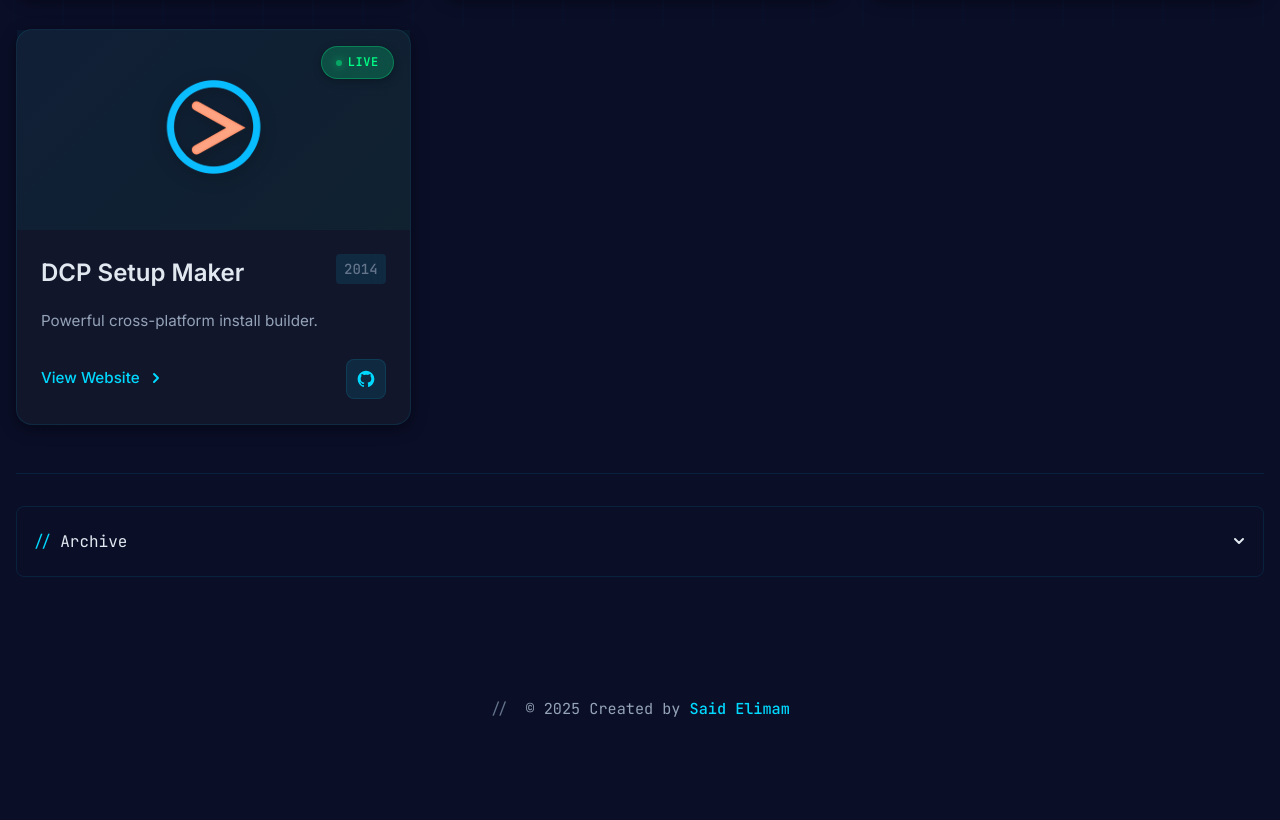
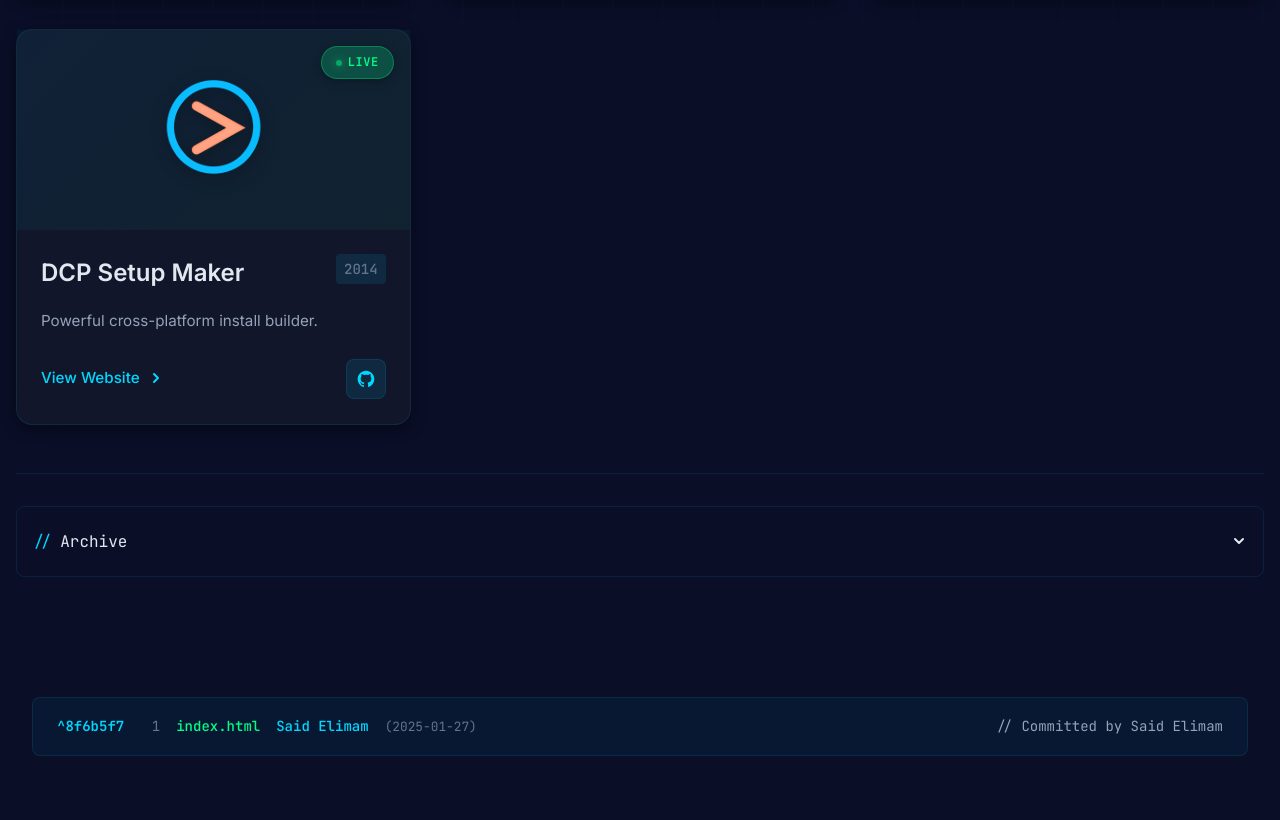
Before and after one commit to DevComPack/devcompack.github.io, a website: page index.html in a window 1280 px wide. Shown: the part 786-1606 px from the top of the page. Before the commit the page ends 1571 px from the top, so only its background shows below. Drawn offline with Linux system fonts and the light colour scheme.

Commit message:
Update portfolio links, enhance archive layout, and implement git blame design for footer

```diff
--- a/index.html
+++ b/index.html
@@ -26,24 +26,24 @@
 
 	<!-- Open Graph / Facebook -->
 	<meta property="og:type" content="website">
-	<meta property="og:url" content="https://devcompack.github.io/">
+	<meta property="og:url" content="https://dev.saidelimam.com/">
 	<meta property="og:title" content="Said Elimam | Public Dev Projects">
 	<meta property="og:description" content="Portfolio of Said Elimam - Public development projects including GoCollab.cc, DCP Setup Maker, Portfolio Template, and more.">
-	<meta property="og:image" content="https://devcompack.github.io/favicon.png">
+	<meta property="og:image" content="https://dev.saidelimam.com/favicon.png">
 	<meta property="og:site_name" content="Said Elimam Portfolio">
 	<meta property="og:locale" content="en_US">
 
 	<!-- Twitter -->
 	<meta name="twitter:card" content="summary_large_image">
-	<meta name="twitter:url" content="https://devcompack.github.io/">
+	<meta name="twitter:url" content="https://dev.saidelimam.com/">
 	<meta name="twitter:title" content="Said Elimam | Public Dev Projects">
 	<meta name="twitter:description" content="Portfolio of Said Elimam - Public development projects including GoCollab.cc, DCP Setup Maker, Portfolio Template, and more.">
-	<meta name="twitter:image" content="https://devcompack.github.io/favicon.png">
+	<meta name="twitter:image" content="https://dev.saidelimam.com/favicon.png">
 
 	<!-- Additional Meta Tags -->
 	<meta name="theme-color" content="#0a0e27">
 	<meta name="msapplication-TileColor" content="#0a0e27">
-	<link rel="canonical" href="https://devcompack.github.io/">
+	<link rel="canonical" href="https://dev.saidelimam.com/">
 
 	<!-- Structured Data (JSON-LD) -->
 	<script type="application/ld+json">
@@ -51,7 +51,7 @@
 		"@context": "https://schema.org",
 		"@type": "Person",
 		"name": "Said Elimam",
-		"url": "https://devcompack.github.io/",
+		"url": "https://dev.saidelimam.com/",
 		"sameAs": [
 			"https://saidelimam.com",
 			"https://github.com/saidelimam"
@@ -64,7 +64,7 @@
 	}
 	</script>
 
-	<script>
+	<script defer>
 		(function (i, s, o, g, r, a, m) {
 			i['GoogleAnalyticsObject'] = r; i[r] = i[r] || function () {
 				(i[r].q = i[r].q || []).push(arguments)
@@ -74,7 +74,6 @@
 
 		ga('create', 'UA-51359241-3', 'auto');
 		ga('send', 'pageview');
-
 	</script>
 </head>
 
@@ -106,7 +105,7 @@
 					</span>
 					<a href="https://simt.app" class="card-image">
 						<div class="card-image-wrapper">
-							<img alt="SIMT logo" src="images/simt.png">
+							<img alt="SIMT logo" src="images/simt.png" width="140" height="140" loading="eager" fetchpriority="high">
 						</div>
 					</a>
 					<div class="card-content">
@@ -132,7 +131,7 @@
 					</span>
 					<a href="https://github.com/saidelimam/portfolio" class="card-image">
 						<div class="card-image-wrapper">
-							<img alt="Portfolio Template logo" src="images/portfolio.webp">
+							<img alt="Portfolio Template logo" src="images/portfolio.webp" width="140" height="140" loading="eager">
 						</div>
 					</a>
 					<div class="card-content">
@@ -165,7 +164,7 @@
 					</span>
 					<a href="https://www.gocollab.cc" class="card-image">
 						<div class="card-image-wrapper">
-							<img alt="GoCollab logo" src="images/gocollab.ico">
+							<img alt="GoCollab logo" src="images/gocollab.ico" width="140" height="140" loading="eager">
 						</div>
 					</a>
 					<div class="card-content">
@@ -204,7 +203,7 @@
 					</span>
 					<a href="http://dev.saidelimam.com/setupmaker/" class="card-image">
 						<div class="card-image-wrapper">
-							<img alt="DCP Setup Maker logo" src="images/setupmaker.png">
+							<img alt="DCP Setup Maker logo" src="images/setupmaker.png" width="140" height="140" loading="lazy">
 						</div>
 					</a>
 					<div class="card-content">
@@ -243,101 +242,124 @@
 					</svg>
 				</button>
 				<div class="archive-content" id="archiveContent">
-					<div class="cards-container">
-						<div class="card" data-status="aborted">
-							<span class="card-label label-aborted">
+					<ul class="archive-list">
+						<li class="archive-item" data-status="aborted">
+							<div class="archive-item-content">
+								<div class="archive-item-header">
+									<div class="archive-item-left">
+										<img alt="RoleSwitch logo" src="images/roleswitch.png" width="40" height="40" loading="lazy" class="archive-logo">
+										<h3 class="archive-item-title">
+											<a href="https://github.com/RoleSwitch">RoleSwitch</a>
+										</h3>
+										<span class="archive-status label-aborted">
 											<span class="status-dot"></span>aborted
 										</span>
-							<a href="https://github.com/RoleSwitch" class="card-image">
-								<div class="card-image-wrapper">
-									<img alt="RoleSwitch logo" src="images/roleswitch.png">
+										<span class="archive-year">2015</span>
 									</div>
-							</a>
-							<div class="card-content">
-								<div class="card-header">
-									<h2 class="card-title">
-										<a href="https://github.com/RoleSwitch">RoleSwitch</a>
-									</h2>
-									<span class="card-year">2015</span>
 								</div>
-								<p class="card-description">Role-Playing Social Network project.</p>
-								<a href="https://github.com/RoleSwitch" class="card-link">
-									<span>View Source</span>
-									<svg width="16" height="16" viewBox="0 0 16 16" fill="none" xmlns="http://www.w3.org/2000/svg">
+								<p class="archive-description">Role-Playing Social Network project.</p>
+								<a href="https://github.com/RoleSwitch" class="archive-link">
+									View Source
+									<svg width="14" height="14" viewBox="0 0 16 16" fill="none" xmlns="http://www.w3.org/2000/svg">
 										<path d="M6 12L10 8L6 4" stroke="currentColor" stroke-width="2" stroke-linecap="round" stroke-linejoin="round"/>
 									</svg>
 								</a>
 							</div>
-						</div>
+						</li>
 
-						<div class="card" data-status="aborted">
-							<span class="card-label label-aborted">
+						<li class="archive-item" data-status="aborted">
+							<div class="archive-item-content">
+								<div class="archive-item-header">
+									<div class="archive-item-left">
+										<img alt="HumInAct logo" src="images/huminact_logo.png" width="40" height="40" loading="lazy" class="archive-logo">
+										<h3 class="archive-item-title">
+											<a href="https://github.com/HumInAct">HumInAct</a>
+										</h3>
+										<span class="archive-status label-aborted">
 											<span class="status-dot"></span>aborted
 										</span>
-							<a href="https://github.com/HumInAct" class="card-image">
-								<div class="card-image-wrapper">
-									<img alt="HumInAct logo" src="images/huminact_logo.png">
+										<span class="archive-year">2015</span>
 									</div>
-							</a>
-							<div class="card-content">
-								<div class="card-header">
-									<h2 class="card-title">
-										<a href="https://github.com/HumInAct">HumInAct</a>
-									</h2>
-									<span class="card-year">2015</span>
 								</div>
-								<p class="card-description">Artificial Intelligence project to simulate brain memory using NLP.</p>
-								<a href="https://github.com/HumInAct" class="card-link">
-									<span>View Source</span>
-									<svg width="16" height="16" viewBox="0 0 16 16" fill="none" xmlns="http://www.w3.org/2000/svg">
+								<p class="archive-description">Artificial Intelligence project to simulate brain memory using NLP.</p>
+								<a href="https://github.com/HumInAct" class="archive-link">
+									View Source
+									<svg width="14" height="14" viewBox="0 0 16 16" fill="none" xmlns="http://www.w3.org/2000/svg">
 										<path d="M6 12L10 8L6 4" stroke="currentColor" stroke-width="2" stroke-linecap="round" stroke-linejoin="round"/>
 									</svg>
 								</a>
 							</div>
-						</div>
+						</li>
 
-						<div class="card" data-status="abandoned">
-							<span class="card-label label-abandoned">
+						<li class="archive-item" data-status="abandoned">
+							<div class="archive-item-content">
+								<div class="archive-item-header">
+									<div class="archive-item-left">
+										<img alt="GraphMake logo" src="images/graphmake_logo.jpg" width="40" height="40" loading="lazy" class="archive-logo">
+										<h3 class="archive-item-title">
+											<a href="https://sourceforge.net/projects/graphmake/">GraphMake</a>
+										</h3>
+										<span class="archive-status label-abandoned">
 											<span class="status-dot"></span>abandoned
 										</span>
-							<a href="https://sourceforge.net/projects/graphmake/" class="card-image">
-								<div class="card-image-wrapper">
-									<img alt="GraphMake logo" src="images/graphmake_logo.jpg">
+										<span class="archive-year">2010</span>
 									</div>
-							</a>
-							<div class="card-content">
-								<div class="card-header">
-									<h2 class="card-title">
-										<a href="https://sourceforge.net/projects/graphmake/">GraphMake</a>
-									</h2>
-									<span class="card-year">2010</span>
 								</div>
-								<p class="card-description">Free Open-Source Software, for making graphs, and scheduling projects.</p>
-								<a href="https://sourceforge.net/projects/graphmake/" class="card-link">
-									<span>Download</span>
-									<svg width="16" height="16" viewBox="0 0 16 16" fill="none" xmlns="http://www.w3.org/2000/svg">
+								<p class="archive-description">Free Open-Source Software, for making graphs, and scheduling projects.</p>
+								<a href="https://sourceforge.net/projects/graphmake/" class="archive-link">
+									Download
+									<svg width="14" height="14" viewBox="0 0 16 16" fill="none" xmlns="http://www.w3.org/2000/svg">
 										<path d="M6 12L10 8L6 4" stroke="currentColor" stroke-width="2" stroke-linecap="round" stroke-linejoin="round"/>
 									</svg>
 								</a>
 							</div>
-						</div>
-					</div>
+						</li>
+					</ul>
 				</div>
 			</div>
 		</div>
 
 		<footer class="footer">
 			<div class="footer-content">
-				<p class="footer-text">
-					<span class="code-comment">//</span> &copy; <span id="current-year"></span> Created by <a href="https://saidelimam.com" class="footer-link">Said Elimam</a>
-				</p>
+				<div class="git-blame">
+					<div class="git-blame-line">
+						<span class="git-blame-hash">^<span id="commit-hash">a1b2c3d</span></span>
+						<span class="git-blame-line-number">1</span>
+						<span class="git-blame-filename">index.html</span>
+						<span class="git-blame-author">
+							<a href="https://saidelimam.com" class="footer-link">Said Elimam</a>
+						</span>
+						<span class="git-blame-date">
+							(<span id="current-year"></span>-01-27)
+						</span>
+						<span class="git-blame-message">// Committed by Said Elimam</span>
+					</div>
+				</div>
 			</div>
 		</footer>
 	</div>
 
 	<script>
-		// Set current year for copyright
-		document.getElementById('current-year').textContent = new Date().getFullYear();
+		// Set current year for copyright and git blame
+		const currentYear = new Date().getFullYear();
+		const currentYearEl = document.getElementById('current-year');
+		if (currentYearEl) {
+			currentYearEl.textContent = currentYear;
+		}
+
+		// Generate a simple commit hash-like string
+		function generateCommitHash() {
+			const chars = '0123456789abcdef';
+			let hash = '';
+			for (let i = 0; i < 7; i++) {
+				hash += chars[Math.floor(Math.random() * chars.length)];
+			}
+			return hash;
+		}
+		const commitHashEl = document.getElementById('commit-hash');
+		if (commitHashEl) {
+			commitHashEl.textContent = generateCommitHash();
+		}
 
 		// Archive toggle functionality
 		document.addEventListener('DOMContentLoaded', function() {
@@ -355,7 +377,7 @@
 		});
 	</script>
 
-	<script async src="https://pagead2.googlesyndication.com/pagead/js/adsbygoogle.js?client=ca-pub-7816663811120927"
+	<script async defer src="https://pagead2.googlesyndication.com/pagead/js/adsbygoogle.js?client=ca-pub-7816663811120927"
      crossorigin="anonymous"></script>
 </body>
 
--- a/style.css
+++ b/style.css
@@ -653,6 +653,130 @@ body {
     margin-top: var(--spacing-md);
 }
 
+/* Archive List Styles */
+.archive-list {
+    list-style: none;
+    padding: 0;
+    margin: var(--spacing-md) 0 0 0;
+    display: flex;
+    flex-direction: column;
+    gap: var(--spacing-sm);
+}
+
+.archive-item {
+    background: var(--bg-card);
+    border: 1px solid var(--border-color);
+    border-radius: 8px;
+    padding: var(--spacing-md);
+    position: relative;
+}
+
+.archive-item-content {
+    display: block;
+    gap: var(--spacing-xs);
+    overflow: hidden;
+}
+
+.archive-item-header {
+    display: flex;
+    align-items: flex-start;
+    gap: var(--spacing-sm);
+    margin-bottom: var(--spacing-xs);
+}
+
+.archive-item-left {
+    display: flex;
+    align-items: center;
+    gap: var(--spacing-sm);
+    flex-wrap: wrap;
+    flex: 1;
+    min-width: 0;
+}
+
+.archive-logo {
+    width: 40px;
+    height: 40px;
+    object-fit: contain;
+    flex-shrink: 0;
+}
+
+.archive-status {
+    position: static;
+    display: inline-flex;
+    align-items: center;
+    gap: 6px;
+    padding: 4px 10px;
+    border-radius: 12px;
+    font-size: 0.7rem;
+    font-weight: 600;
+    text-transform: uppercase;
+    letter-spacing: 0.5px;
+    font-family: 'JetBrains Mono', monospace;
+}
+
+.archive-item-title {
+    font-size: 1.125rem;
+    font-weight: 600;
+    color: var(--text-primary);
+    margin: 0;
+    flex: 1;
+}
+
+.archive-item-title a {
+    color: var(--text-primary);
+    text-decoration: none;
+    transition: all 0.2s ease;
+}
+
+.archive-item-title a:hover {
+    color: var(--accent-primary);
+    text-shadow: 0 0 8px rgba(0, 217, 255, 0.5);
+}
+
+.archive-year {
+    font-family: 'JetBrains Mono', monospace;
+    color: var(--text-muted);
+    font-size: 0.875rem;
+    font-weight: 500;
+    padding: 4px 8px;
+    background: rgba(0, 217, 255, 0.1);
+    border-radius: 4px;
+    white-space: nowrap;
+}
+
+.archive-description {
+    color: var(--text-secondary);
+    font-size: 0.9rem;
+    line-height: 1.6;
+    margin: 0;
+}
+
+.archive-link {
+    color: var(--accent-primary);
+    text-decoration: none;
+    font-weight: 500;
+    font-size: 0.9rem;
+    display: inline-flex;
+    align-items: center;
+    gap: 6px;
+    transition: all 0.2s ease;
+    margin-top: var(--spacing-xs);
+    width: fit-content;
+}
+
+.archive-link:hover {
+    color: var(--accent-secondary);
+    gap: 10px;
+}
+
+.archive-link svg {
+    transition: transform 0.2s ease;
+}
+
+.archive-link:hover svg {
+    transform: translateX(4px);
+}
+
 /* ============================================
    Footer Styles
    ============================================ */
@@ -676,9 +800,55 @@ body {
     font-family: 'JetBrains Mono', monospace;
 }
 
-.code-comment {
+/* Git Blame Style Footer */
+.git-blame {
+    font-family: 'JetBrains Mono', monospace;
+    font-size: 0.875rem;
+    line-height: 1.8;
+    color: var(--text-secondary);
+    background: rgba(0, 217, 255, 0.05);
+    border: 1px solid var(--border-color);
+    border-radius: 8px;
+    padding: var(--spacing-sm) var(--spacing-md);
+    overflow-x: auto;
+}
+
+.git-blame-line {
+    display: flex;
+    align-items: center;
+    gap: var(--spacing-sm);
+    flex-wrap: wrap;
+}
+
+.git-blame-hash {
+    color: var(--accent-primary);
+    font-weight: 600;
+    min-width: 50px;
+}
+
+.git-blame-line-number {
     color: var(--text-muted);
-    margin-right: 8px;
+    min-width: 20px;
+    text-align: right;
+}
+
+.git-blame-filename {
+    color: var(--accent-secondary);
+    font-weight: 500;
+}
+
+.git-blame-author {
+    color: var(--text-primary);
+}
+
+.git-blame-date {
+    color: var(--text-muted);
+    font-size: 0.8rem;
+}
+
+.git-blame-message {
+    color: var(--text-secondary);
+    margin-left: auto;
 }
 
 .footer-link {
@@ -753,6 +923,22 @@ body {
         padding: var(--spacing-lg) var(--spacing-sm) var(--spacing-md);
         margin-top: var(--spacing-lg);
     }
+
+    .git-blame {
+        font-size: 0.75rem;
+        padding: var(--spacing-xs) var(--spacing-sm);
+    }
+
+    .git-blame-line {
+        gap: var(--spacing-xs);
+        font-size: 0.7rem;
+    }
+
+    .git-blame-message {
+        margin-left: 0;
+        width: 100%;
+        margin-top: 4px;
+    }
 }
 
 @media (max-width: 480px) {
@@ -821,11 +1007,14 @@ body {
     }
 }
 
-/* GPU acceleration for smooth animations */
-.card,
-.card-image,
-.card-image img,
-.card-link svg {
+/* GPU acceleration for smooth animations - only when needed */
+.card {
+    will-change: transform;
+}
+
+.card:hover .card-image,
+.card:hover .card-image img,
+.card:hover .card-link svg {
     will-change: transform;
 }
 
```
Lines whose indentation alone changed are shown as unchanged.
